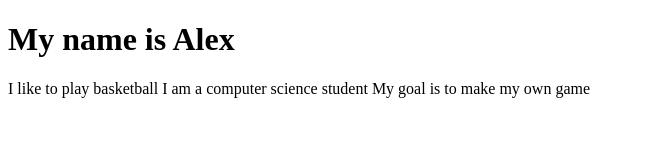
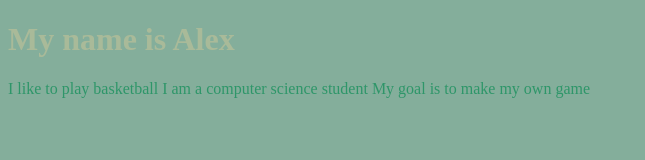
Before and after one commit to AlexBrito1/AlexBrito1.github.io, a plain HTML site: page index.html in a window 1280 px wide. Shown: the whole page, without its empty margins (0-645 px from the left). Drawn offline with Linux system fonts and the light colour scheme.

Commit message:
Update index.html

```diff
--- a/index.html
+++ b/index.html
@@ -3,11 +3,11 @@
  <head>
   <title>My Personal Introduction</title>
   <style>
-   body{ background-color:84AE9B;
+   body{ background-color:#84AE9B;
         }
-   h1{ color:A9BA99;
+   h1{ color:#A9BA99;
       }
-   p{ color:2E9669;
+   p{ color:#2E9669;
      }
   </style>
  </head>
```
